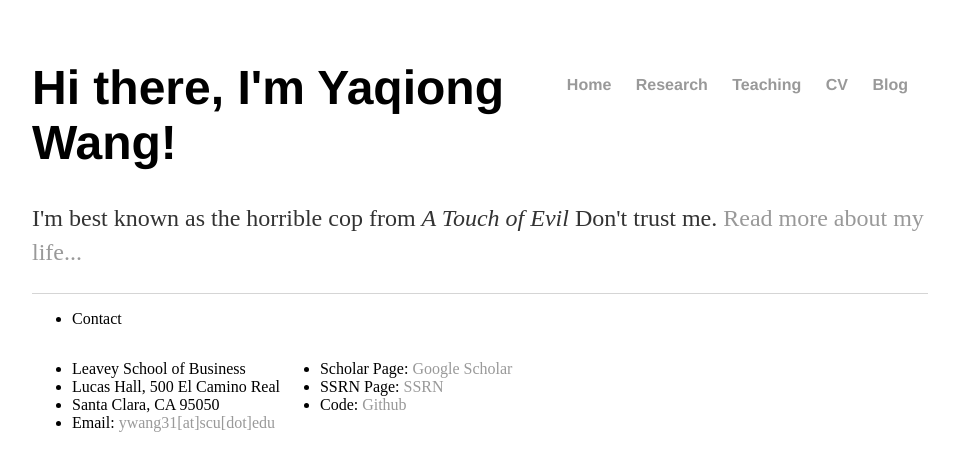
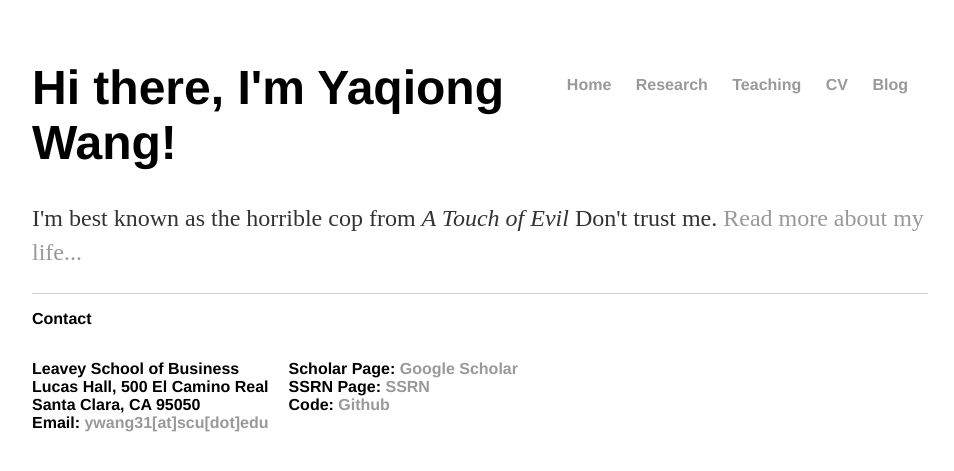
Before and after one commit to YaqiongWang/PersonalWeb, a Jekyll site: the page built from index.html, in a window 1280 px wide. Shown: the top 471 px of the page, without its empty margins (160-1114 px from the left). Built offline with Jekyll 4.4.1, drawn with Linux system fonts in a browser that asks for light colours.

Commit message:
Update main.css

```diff
--- a/css/main.css
+++ b/css/main.css
@@ -32,20 +32,15 @@ p {
 footer {
     border-top: 1px solid #d5d5d5;
 }
-#ftitle ul{
+footer ul{
     font-family:'Helvetica', 'Arial', 'Sans-Serif';
     padding: 0px;
     list-style: none;
     font-weight: bold;
 }
+
 #contact {
   float:left;
-}
-#contact ul{
-    font-family:'Helvetica', 'Arial', 'Sans-Serif';
-    padding: 0px;
-    list-style: none;
-    font-weight: bold;
 }
 #contact ul li {
   margin-right: 20px;
@@ -53,12 +48,7 @@ footer {
 }
 #links {
   float:left;
-}
-#links ul{
-    font-family:'Helvetica', 'Arial', 'Sans-Serif';
-    padding: 0px;
-    list-style: none;
-    font-weight: bold;
+  margin-left: 20px;
 }
 #links ul li {
   margin-right: 20px;
```
